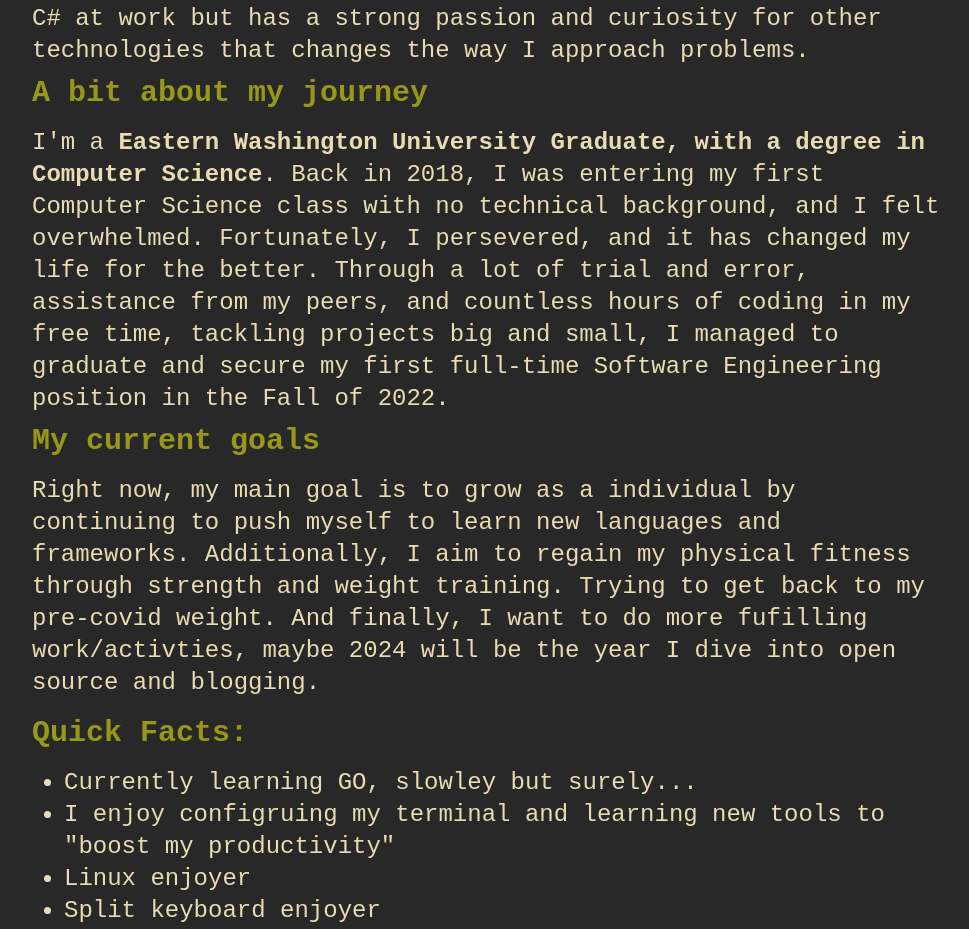
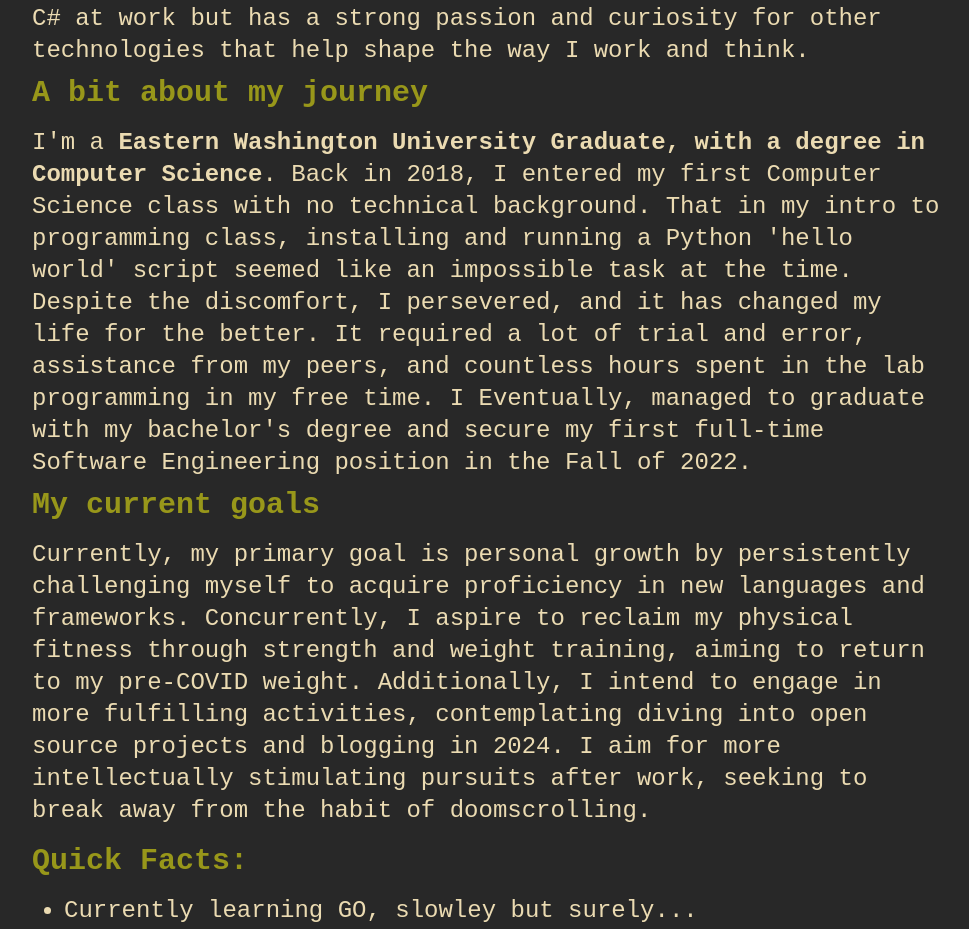
Before and after one commit to TechGlue/PersonalSite, a React (Vite) app: page / in a window 1280 px wide. Shown: the part 281-1210 px from the top of the page, without its empty margins (152-1121 px from the left). Built offline with nearby package versions, Linux system fonts and the light colour scheme.

Commit message:
updated contents

```diff
--- a/src/routes/splashpage.jsx
+++ b/src/routes/splashpage.jsx
@@ -23,7 +23,7 @@
 					<p className="text-2xl text-secondary body-font font-firacode">
 						I'm a Washington based Software Engineer, who mostly works with C#
 						at work but has a strong passion and curiosity for other
-						technologies that changes the way I approach problems.
+						technologies that help shape the way I work and think.
 					</p>
 				</div>
 
@@ -37,14 +37,7 @@
 							Eastern Washington University Graduate, with a degree in Computer
 							Science
 						</b>
-						. Back in 2018, I was entering my first Computer Science class with
-						no technical background, and I felt overwhelmed.
-						Fortunately, I persevered, and it has changed my life for the
-						better. Through a lot of trial and error, assistance from my peers,
-						and countless hours of coding in my free time, tackling projects big
-						and small, I managed to graduate and secure my first full-time
-						Software Engineering position in the
-						Fall of 2022.
+						. Back in 2018, I entered my first Computer Science class with no technical background. That in my intro to programming class, installing and running a Python 'hello world' script seemed like an impossible task at the time. Despite the discomfort, I persevered, and it has changed my life for the better. It required a lot of trial and error, assistance from my peers, and countless hours spent in the lab programming in my free time. I Eventually, managed to graduate with my bachelor's degree and secure my first full-time Software Engineering position in the Fall of 2022.
 					</p>
 				</div>
 
@@ -53,9 +46,7 @@
 				</p>
 				<div className="text-secondary text-2xl">
 					<p className="mt-2">
-						Right now, my main goal is to grow as a individual by continuing to push
-						myself to learn new languages and frameworks. Additionally, I aim to
-						regain my physical fitness through strength and weight training. Trying to get back to my pre-covid weight. And finally, I want to do more fufilling work/activties, maybe 2024 will be the year I dive into open source and blogging.
+						Currently, my primary goal is personal growth by persistently challenging myself to acquire proficiency in new languages and frameworks. Concurrently, I aspire to reclaim my physical fitness through strength and weight training, aiming to return to my pre-COVID weight. Additionally, I intend to engage in more fulfilling activities, contemplating diving into open source projects and blogging in 2024. I aim for more intellectually stimulating pursuits after work, seeking to break away from the habit of doomscrolling.
 					</p>
 				</div>
 
@@ -66,7 +57,7 @@
 					<ul className="text-secondary list-disc ml-8 text-2xl">
 						<li>Currently learning GO, slowley but surely...</li>
 						<li>
-							I enjoy configruing my terminal and learning new tools to "boost
+							I enjoy configiruing my terminal and learning new tools to "boost
 							my productivity"
 						</li>
 						<li>Linux enjoyer</li>
```
